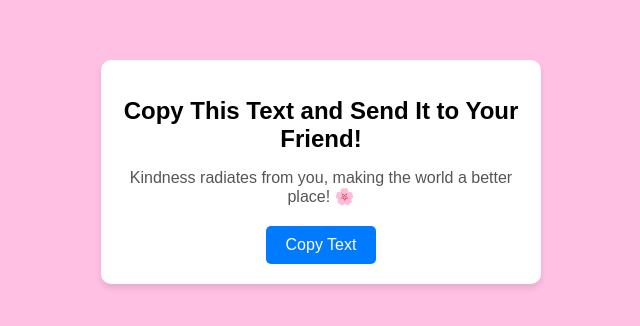
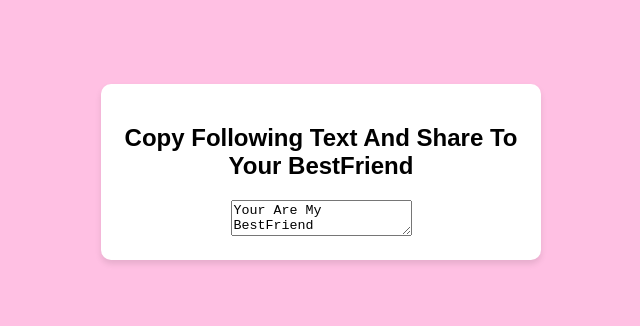
Before and after one commit to PRINCE-15306/FUN, a plain HTML site: page index.html in a window 1280 px wide. Shown: the part 228-554 px from the top of the page, without its empty margins (319-959 px from the left). Drawn offline with Linux system fonts and the light colour scheme.

Commit message:
Update index.html

```diff
--- a/index.html
+++ b/index.html
@@ -1,88 +1,18 @@
 <!DOCTYPE html>
 <html lang="en">
 <head>
-  <meta charset="UTF-8">
-  <meta name="viewport" content="width=device-width, initial-scale=1.0">
-  <title>Wholesome Texts</title>
-  <style>
-    body {
-      font-family: Arial, sans-serif;
-      background: #ffc0e3;
-      display: flex;
-      justify-content: center;
-      align-items: center;
-      height: 100vh;
-      margin: 0;
-    }
-    .container {
-      background: #fff;
-      padding: 20px;
-      border-radius: 10px;
-      box-shadow: 0 4px 6px rgba(0, 0, 0, 0.1);
-      text-align: center;
-      max-width: 400px;
-    }
-    .container h1 {
-      font-size: 1.5rem;
-      margin-bottom: 15px;
-    }
-    .container p {
-      font-size: 1rem;
-      color: #555;
-      margin-bottom: 20px;
-    }
-    .copy-button {
-      padding: 10px 20px;
-      font-size: 1rem;
-      color: #fff;
-      background-color: #007BFF;
-      border: none;
-      border-radius: 5px;
-      cursor: pointer;
-    }
-    .copy-button:hover {
-      background-color: #0056b3;
-    }
-  </style>
+    <meta charset="UTF-8">
+    <meta name="viewport" content="width=device-width, initial-scale=1.0">
+    <title>BestFriend</title>
+    <link rel="stylesheet" href="style.css">
 </head>
 <body>
-  <div class="container">
-    <h1>Copy This Text and Send It to Your Friend!</h1>
-    <p id="text"></p>
-    <button class="copy-button" onclick="copyText()">Copy Text</button>
-  </div>
-
-  <script>
-    const wholesomePhrases = [
-      "You are an amazing person, and you make the world brighter! 🌟",
-      "Your smile has the power to change someone's day for the better! 😊",
-      "Believe in yourself; you're capable of incredible things! 💪",
-      "You are loved, appreciated, and valued just as you are! ❤️",
-      "Kindness radiates from you, making the world a better place! 🌸"
-    ];
-
-    const prankPhrases = [
-      "tari mani bhosh",
-      "alya lund hu bakchodi kare bhan ne",
-      "tame sodu copy karva ma j rai javana cho",
-      "sodu hu time waste kare",
-      "tari bun ni bhosh"
-    ];
-
-    const randomWholesomeIndex = Math.floor(Math.random() * wholesomePhrases.length);
-    const randomPrankIndex = Math.floor(Math.random() * prankPhrases.length);
-    const displayedText = wholesomePhrases[randomWholesomeIndex];
-    const copiedText = prankPhrases[randomPrankIndex];
-
-    document.getElementById("text").textContent = displayedText;
-
-    function copyText() {
-      navigator.clipboard.writeText(copiedText).then(() => {
-        alert("Copied text will surprise your friend!");
-      }).catch(err => {
-        console.error("Failed to copy text: ", err);
-      });
-    }
-  </script>
+    <div class="wrapper">
+        <div class="container">
+            <h2>Copy Following Text And Share To Your BestFriend</h2>
+            <textarea id="textToCopy" readonly>Your Are My BestFriend</textarea>
+        </div>
+    </div>
+    <script src="script.js"></script>
 </body>
 </html>
```
